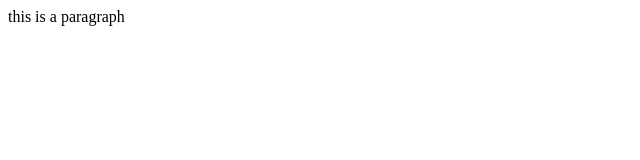
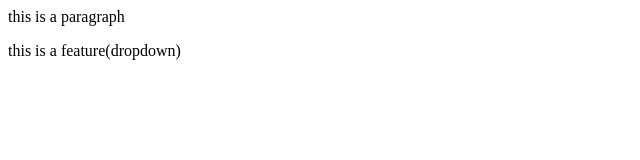
Before and after one commit to Nirisha04/LocalRepo, a plain HTML site: page index.html in a window 1280 px wide. Shown: the whole page, without its empty margins (0-640 px from the left). Drawn offline with Linux system fonts and the light colour scheme.

Commit message:
Add dropdown

```diff
--- a/index.html
+++ b/index.html
@@ -1 +1,2 @@
 <p>this is a paragraph</p>
+<p>this is a feature(dropdown)</p>
```
